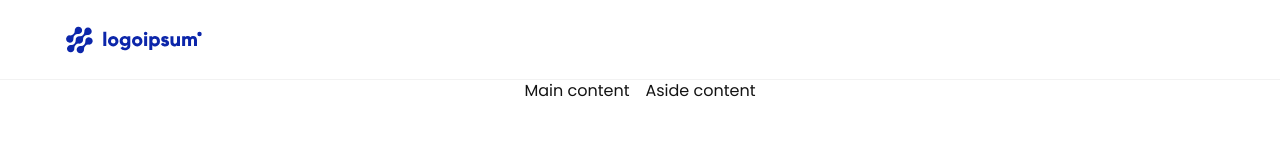
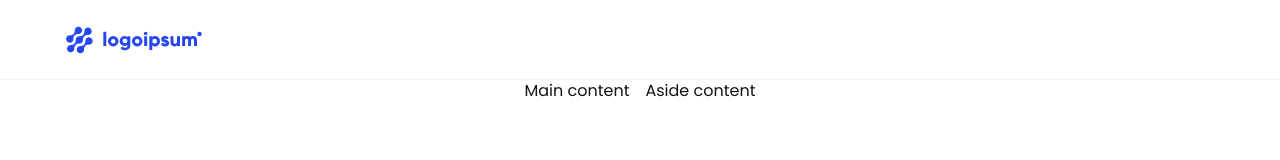
Before and after one commit to jennifer-magpantay/virtual-card, a React (Vite) app in the folder project/: page / in a window 1280 px wide. Shown: the top 160 px of the page. Built offline with nearby package versions, Linux system fonts and the light colour scheme.

Commit message:
refactor Set color prop to Logo component

```diff
--- a/project/src/components/UI/Header.tsx
+++ b/project/src/components/UI/Header.tsx
@@ -3,7 +3,7 @@ import { Logo } from "./Logo";
 export const Header = () => {
   return (
     <header>
-      <Logo color="#0c26aa" />
+      <Logo color="#2546f0" />
     </header>
   );
 };
```
Also changed, not shown: project/src/assets/logo.svg (added).
